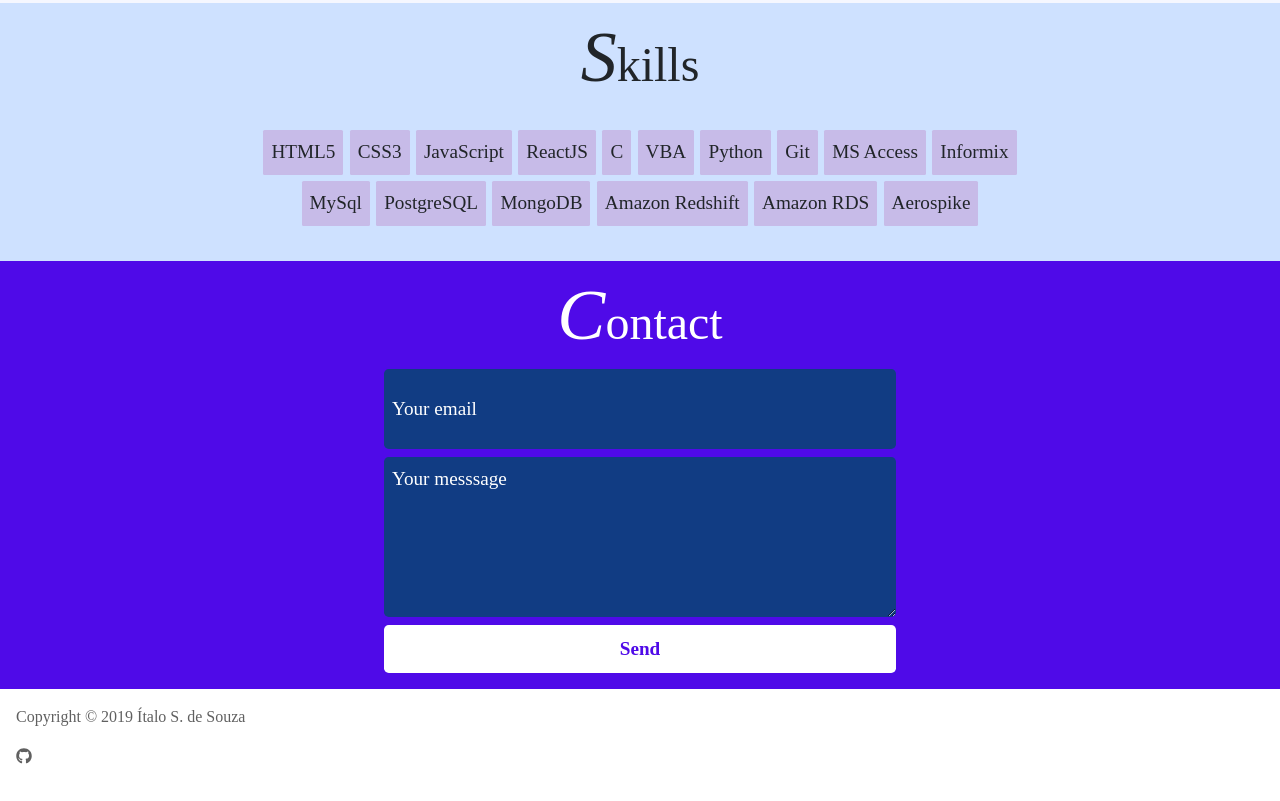
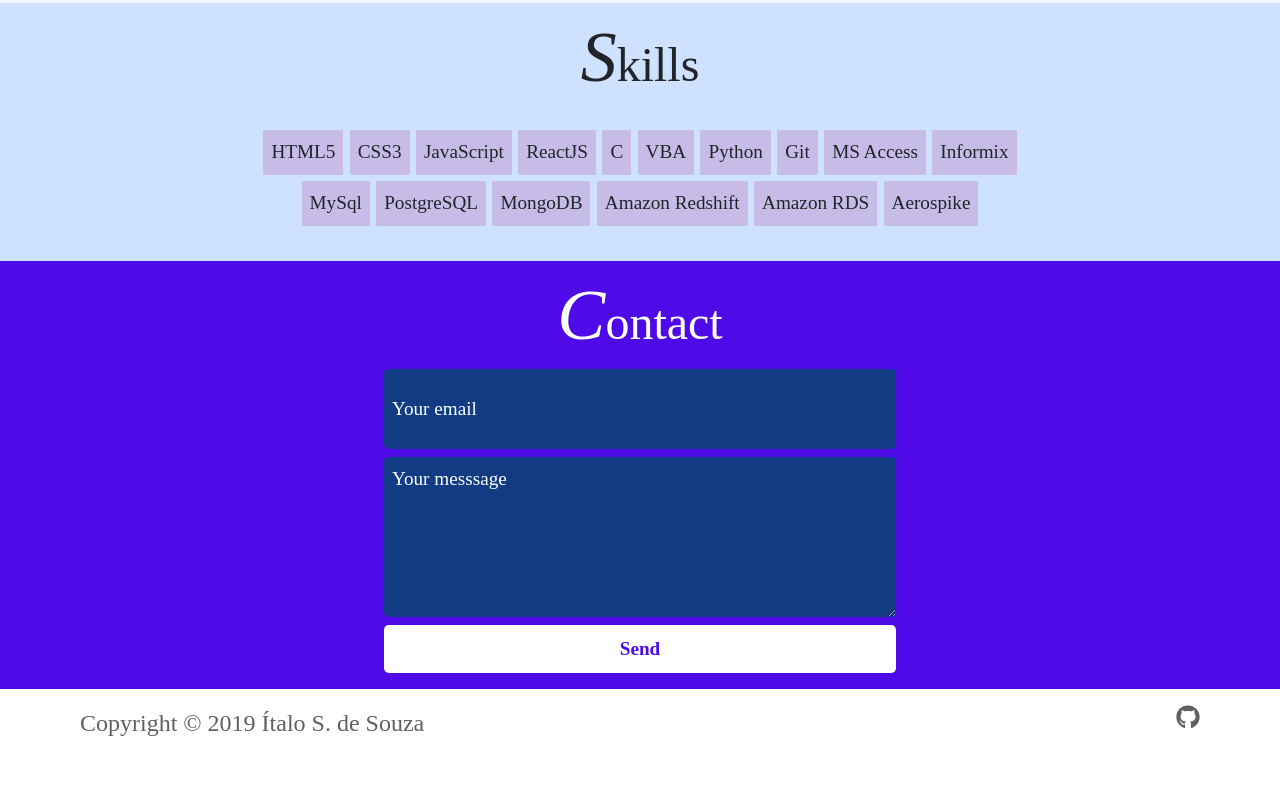
Before and after one commit to isds/myresume, a React app in the folder myresume/: page / in a window 1280 px wide. Shown: the part 2663-3464 px from the top of the page. After the commit the page ends 3420 px from the top, so only its background shows below. Built offline with nearby package versions, Linux system fonts and the light colour scheme.

Commit message:
Footer styled.

```diff
--- a/myresume/src/components/Footer/Footer.css
+++ b/myresume/src/components/Footer/Footer.css
@@ -1,15 +1,16 @@
 .footer-container {
+  display: flex;
+  justify-content: space-between;
+
   padding: 1rem;
+  padding-left: 5rem;
+  padding-right: 5rem;
   background-color: #fff;
-  align-items: center;
 }
 
-.about-container-title::first-letter{
-  font-size: 3rem;
-}
 
-.footer-container div p{
-  font-size: 1rem;
+.footer-left, .footer-right-icon{
+  font-size: 1.5rem;
   text-decoration: none;
   color: #606060;
 }
--- a/myresume/src/components/Footer/Footer.js
+++ b/myresume/src/components/Footer/Footer.js
@@ -12,11 +12,12 @@ class Footer extends Component {
   render() {
     return (
       <div id="footer" className="footer-container">
-        <div>
-          <p>Copyright © 2019 Ítalo S. de Souza</p>
+        <div className="footer-left">
+          Copyright © 2019 Ítalo S. de Souza
         </div>
-        <div>
-          <a href="https://github.com/isds" ><p><FontAwesomeIcon icon={faGithub} /></p></a>
+
+        <div className="footer-right" >
+          <a href="https://github.com/isds" ><FontAwesomeIcon className="footer-right-icon" icon={faGithub} /></a>
         </div>
       </div >
     );
```
